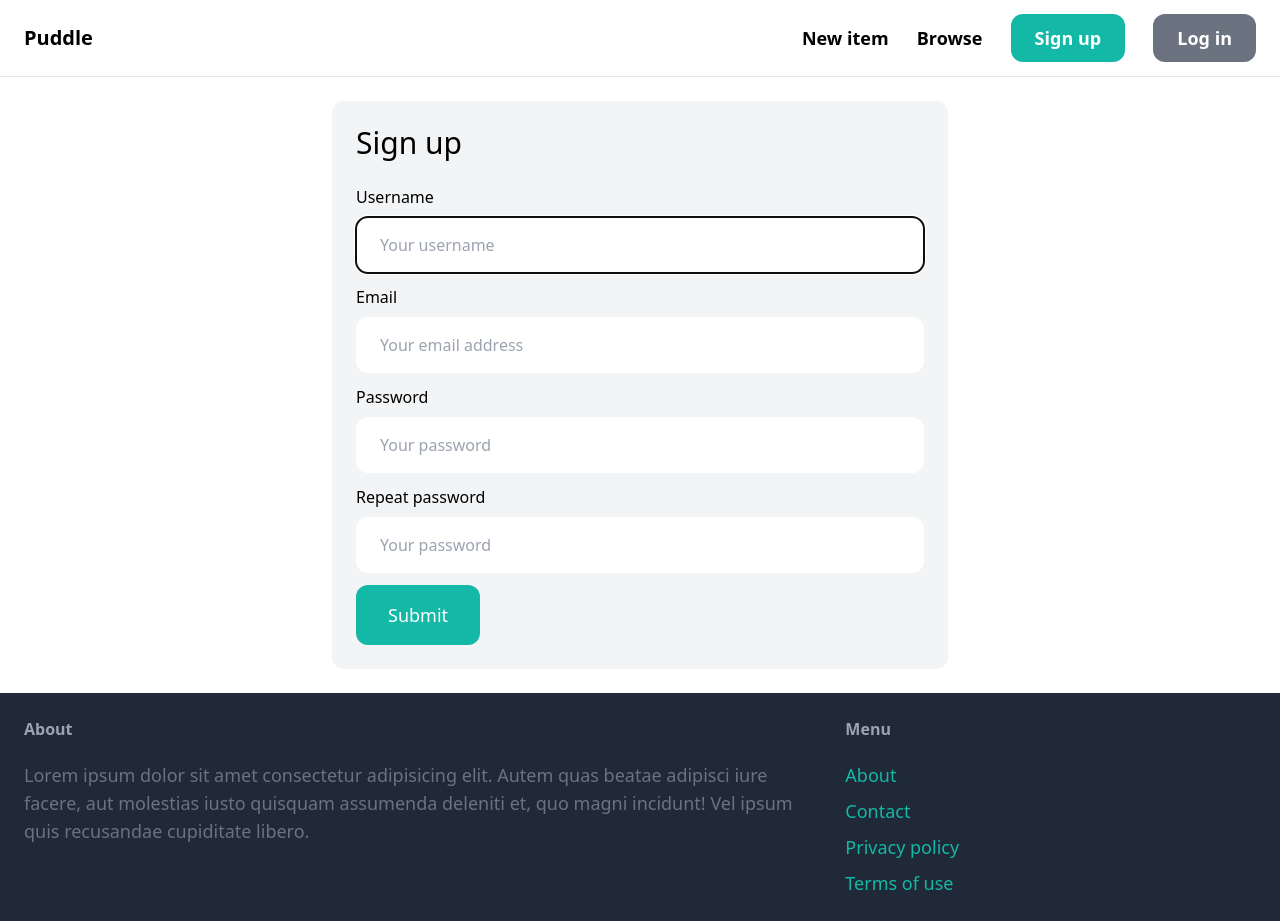
After one commit to nck4s/mkplace, a Django app: page /signup/ in a window 1280 px wide. The commit adds this page. Run offline with Django 4.2, Linux system fonts and the light colour scheme; some libraries are stand-ins or nearby versions.

Commit message:
did something

```diff
--- /dev/null
+++ b/core/forms.py
@@ -0,0 +1,28 @@
+from django import forms
+from django.contrib.auth.forms import UserCreationForm
+from django.contrib.auth.models import User
+
+class SignupForm(UserCreationForm):
+    class Meta:
+        model = User
+        fields = ('username', 'email', 'password1', 'password2')
+
+    username = forms.CharField(widget=forms.TextInput(attrs={
+        'placeholder': 'Your username',
+        'class': 'w-full py-4 px-6 rounded-xl'
+    }))
+
+    email = forms.CharField(widget=forms.EmailInput(attrs={
+        'placeholder': 'Your email address',
+        'class': 'w-full py-4 px-6 rounded-xl'
+    }))
+
+    password1 = forms.CharField(widget=forms.PasswordInput(attrs={
+        'placeholder': 'Your password',
+        'class': 'w-full py-4 px-6 rounded-xl'
+    }))
+
+    password2 = forms.CharField(widget=forms.PasswordInput(attrs={
+        'placeholder': 'Your password',
+        'class': 'w-full py-4 px-6 r rounded-xl'
+    }))
--- a/core/templates/core/base.html
+++ b/core/templates/core/base.html
@@ -17,7 +17,7 @@
                 <a href="#" class="text-lg font-semibold hover:text-gray-500">New item</a>
                 <a href="#" class="text-lg font-semibold hover:text-gray-500">Browse</a>
 
-                <a href="#" class="px-6 py-3 text-lg font-semibold bg-teal-500 text-white rounded-xl hover:bg-teal-700">Sign up</a>
+                <a href="{% url 'core:signup' %}" class="px-6 py-3 text-lg font-semibold bg-teal-500 text-white rounded-xl hover:bg-teal-700">Sign up</a>
                 <a href="#" class="px-6 py-3 text-lg font-semibold bg-gray-500 text-white rounded-xl hover:bg-gray-700">Log in</a>
 
             </div>
--- a/core/templates/core/index.html
+++ b/core/templates/core/index.html
@@ -9,7 +9,7 @@
         <div class="grid grid-cols-3 gap-3">
             {% for item in items %}
             <div>
-                <a href="{% url 'item_detail' item.id %}">
+                <a href="{% url 'item:detail' item.id %}">
                     <div>
                         <img src="{{ item.image_url }}" class="rounded-t-xl">
                     </div>
--- /dev/null
+++ b/core/templates/core/signup.html
@@ -0,0 +1,47 @@
+{% extends 'core/base.html' %}
+
+{% block title %}Sign up{% endblock %}
+
+{% block content %}
+    <div class="w-1/2 mx-auto p-6 bg-gray-100 rounded-xl">
+        <h1 class="mb-6 text-3xl">Sign up</h1>
+
+        <form method="post" action=".">
+            {% csrf_token %}
+
+
+            <div class="mb-3">
+                <label class="inline-block mb-2">Username</label><br>
+                {{ form.username }}
+            </div>
+            <div class="mb-3">
+                <label class="inline-block mb-2">Email</label><br>
+                {{ form.email }}
+            </div>
+
+            <div class="mb-3">
+                <label class="inline-block mb-2">Password</label><br>
+                {{ form.password1 }}
+            </div>
+
+            <div class="mb-3">
+                <label class="inline-block mb-2">Repeat password</label><br>
+                {{ form.password2 }}
+            </div>
+
+            {% if form.errors or form.non_field_errors %}
+                <div class="mb-3 p-6 bg-red-100 rounded-xl">
+                    {% for field in form %}
+                        {{ field.errors }}
+                    {% endfor %}
+
+
+                    {{ form.non_field_errors }}
+                </div>
+
+            {% endif %}
+
+            <button class="py-4 px-8 text-lg bg-teal-500 hover:bg-teal-700 rounded-xl text-white">Submit</button>
+        </form>
+    </div>
+{% endblock %}
--- /dev/null
+++ b/core/urls.py
@@ -0,0 +1,10 @@
+from django.urls import path
+from . import views
+app_name= 'core'
+
+urlpatterns = [
+    path('', views.index, name='index'),
+    path('contact/', views.contact, name='contact'),
+    path('signup/', views.signup, name='signup'),
+
+]
--- a/core/views.py
+++ b/core/views.py
@@ -1,5 +1,6 @@
 from django.shortcuts import render
 from item.models import Category, Item
+from .forms import SignupForm
 
 # Create your views here.
 def index(request):
@@ -13,3 +14,7 @@ def index(request):
 
 def contact(request):
     return render(request, 'core/contact.html')
+
+def signup(request):
+    form = SignupForm()
+    return render(request, 'core/signup.html', {'form': form})
--- a/item/urls.py
+++ b/item/urls.py
@@ -4,5 +4,5 @@ from . import views
 app_name = 'item'
 
 urlpatterns = [
-    path('items/<int:item_id>', views.item_detail, name='item_detail')
+    path('<int:pk>/', views.detail, name='detail'),
 ]
--- a/puddle/urls.py
+++ b/puddle/urls.py
@@ -1,19 +1,3 @@
-"""
-URL configuration for puddle project.
-
-The `urlpatterns` list routes URLs to views. For more information please see:
-    https://docs.djangoproject.com/en/4.2/topics/http/urls/
-Examples:
-Function views
-    1. Add an import:  from my_app import views
-    2. Add a URL to urlpatterns:  path('', views.home, name='home')
-Class-based views
-    1. Add an import:  from other_app.views import Home
-    2. Add a URL to urlpatterns:  path('', Home.as_view(), name='home')
-Including another URLconf
-    1. Import the include() function: from django.urls import include, path
-    2. Add a URL to urlpatterns:  path('blog/', include('blog.urls'))
-"""
 from django.conf import settings
 from django.conf.urls.static import static
 from django.contrib import admin
@@ -21,8 +5,7 @@ from django.urls import path, include
 from core.views import index, contact
 
 urlpatterns = [
-    path('', index, name='index'),
+    path('', include('core.urls')),
     path('items/', include('item.urls')),
-    path('contact/', contact, name='contact'),
     path('admin/', admin.site.urls),
 ] + static(settings.MEDIA_URL, document_root=settings.MEDIA_ROOT)
```
Also changed, not shown: item/templates/item/detail.html (+47 -2 lines), item/views.py (+8 -3 lines).
